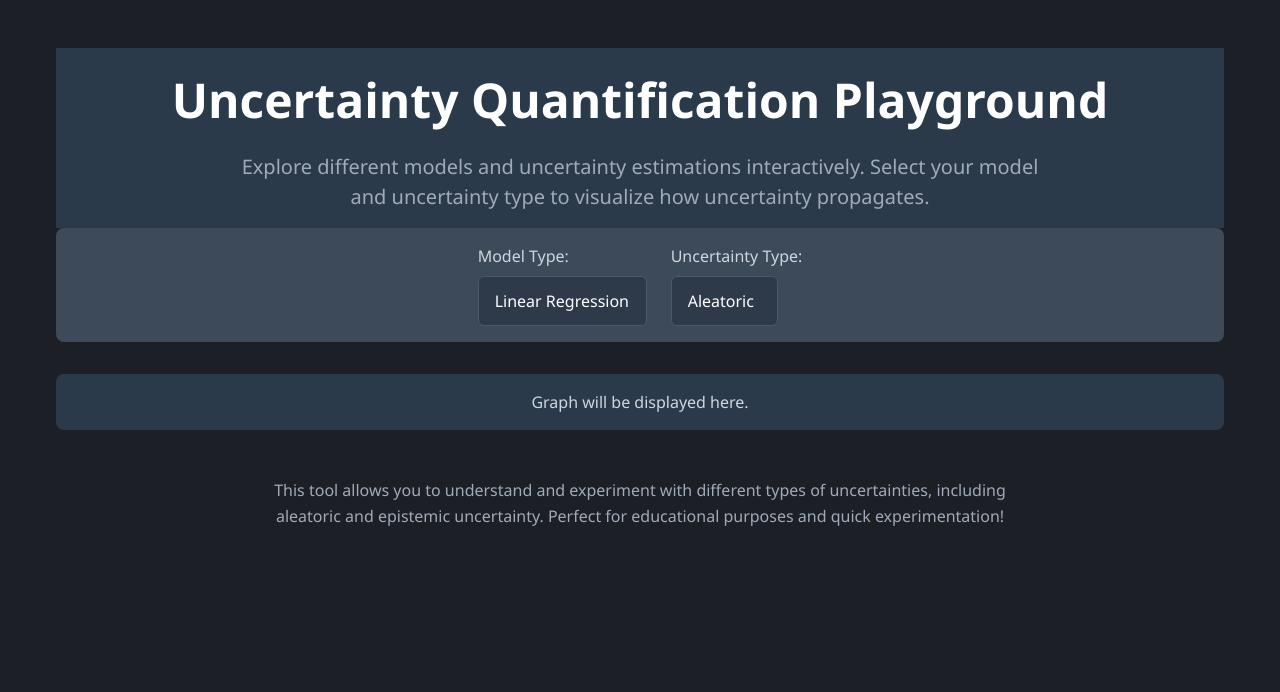
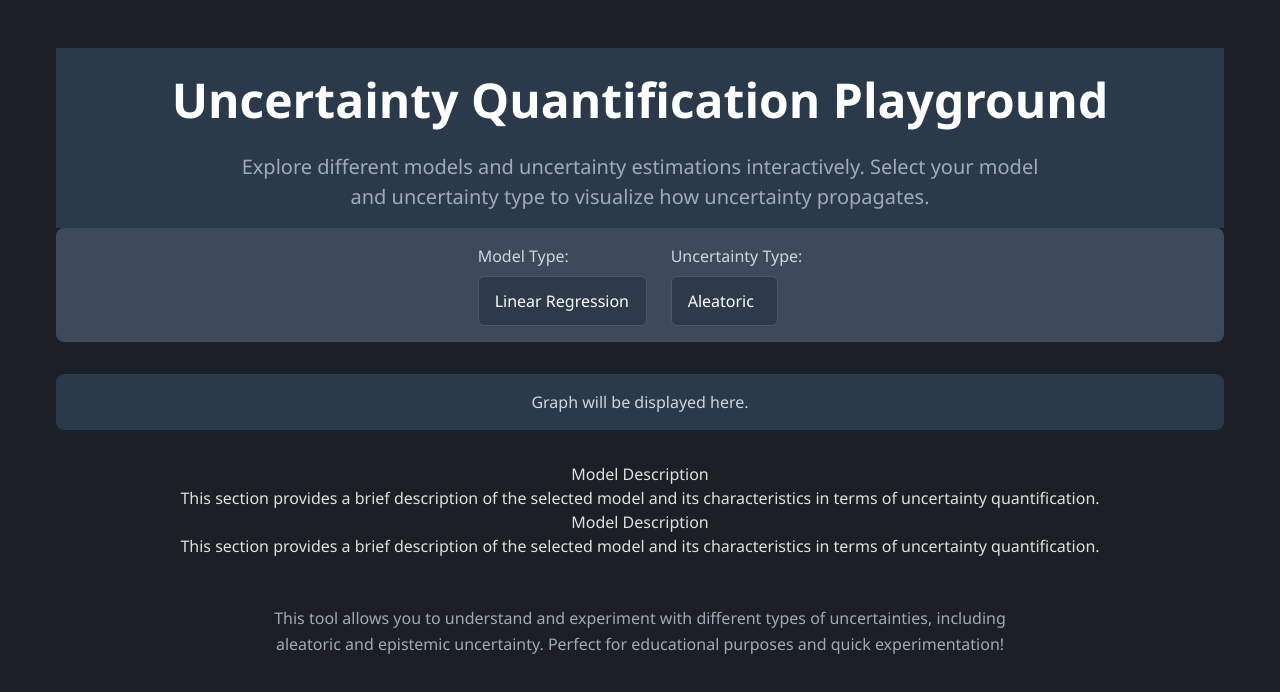
Before and after one commit to who-is-kenny/Uncertainty_playground, a React (Vite) app in the folder PDL_playground/: page / in a window 1280 px wide. Shown: the top 692 px of the page. Built offline with nearby package versions, Linux system fonts and the light colour scheme.

Commit message:
refactor footer and description sections for clarity and structure

```diff
--- a/PDL_playground/src/App.css
+++ b/PDL_playground/src/App.css
@@ -75,7 +75,7 @@ body {
   color: #d0d6df; /* Light grey text */
 }
 
-.description {
+.app-footer {
   margin-top: 3rem;
   font-size: 1rem;
   color: #a0aab8; /* Light blue-grey text */
--- a/PDL_playground/src/App.jsx
+++ b/PDL_playground/src/App.jsx
@@ -40,7 +40,21 @@ function App() {
       </div>
 
       {/* Description */}
-      <footer className="description">
+      <div className="description">
+        <h2 className='description-title'>Model Description</h2>
+        <p>
+          This section provides a brief description of the selected model and its
+          characteristics in terms of uncertainty quantification.
+        </p>
+        <h2 className='description-title'>Model Description</h2>
+        <p>
+          This section provides a brief description of the selected model and its
+          characteristics in terms of uncertainty quantification.
+        </p>
+      </div>
+
+      {/* Footer */}
+      <footer className="app-footer">
         <p>
           This tool allows you to understand and experiment with different types of uncertainties,
           including aleatoric and epistemic uncertainty. Perfect for educational purposes
```
